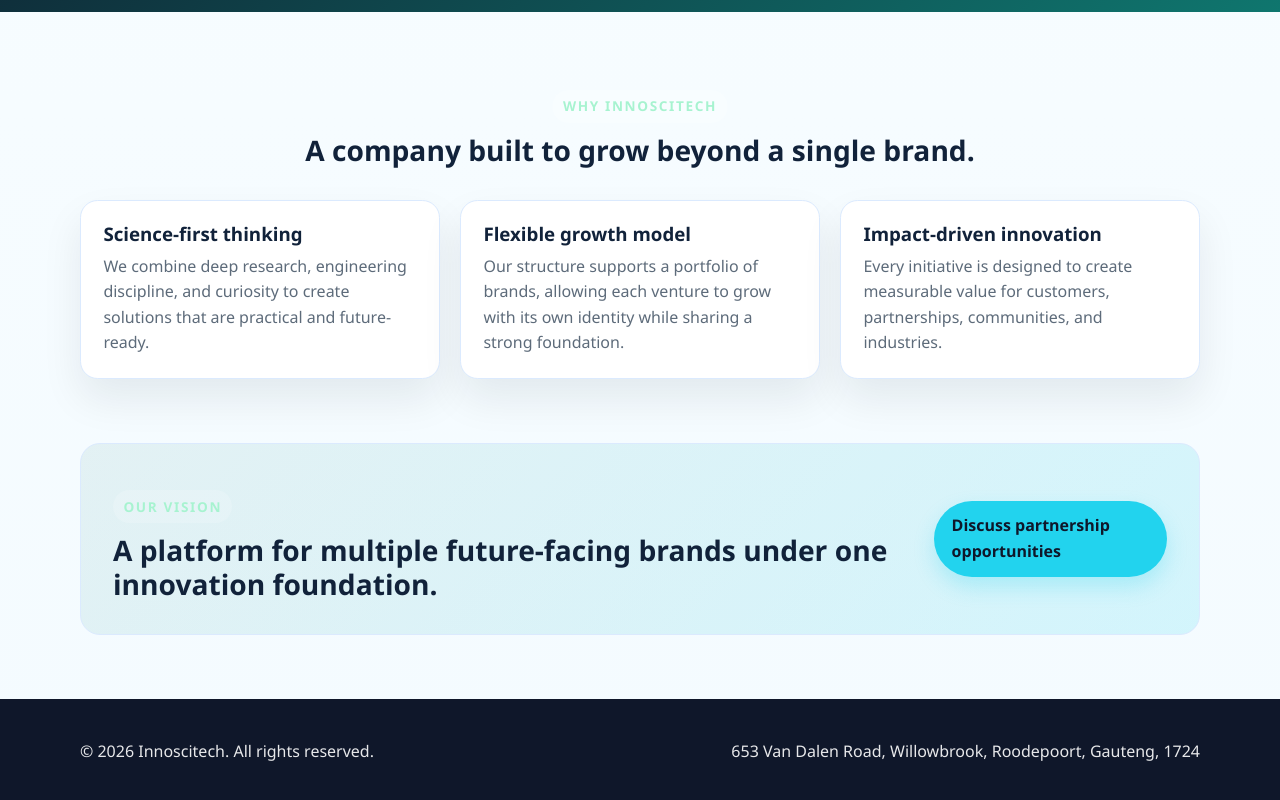
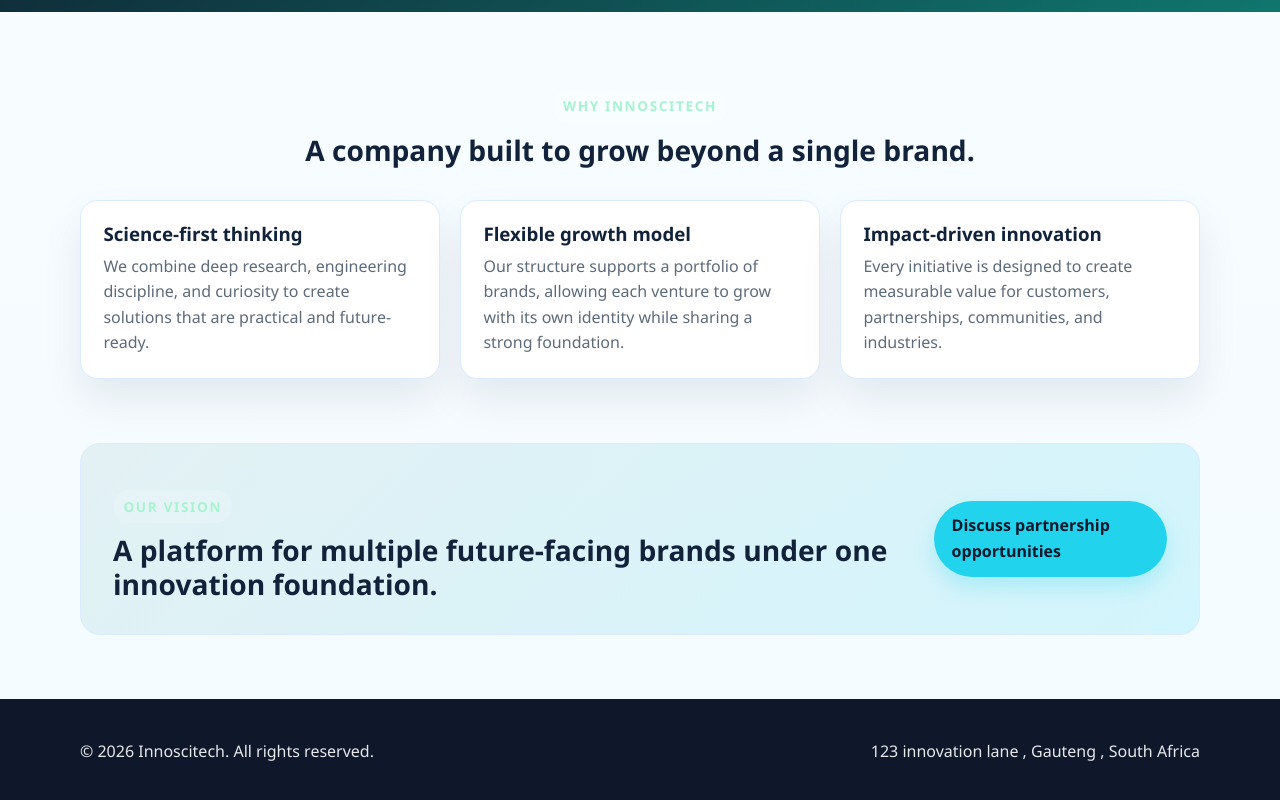
Before and after one commit to Trish-Kundai/Innoscitech, a plain HTML site: page index.html in a window 1280 px wide. Shown: the part 582-1382 px from the top of the page. Drawn offline with Linux system fonts and the light colour scheme.

Commit message:
Change footer address to new location

```diff
--- a/index.html
+++ b/index.html
@@ -91,7 +91,7 @@
   <footer class="site-footer">
     <div class="container footer-wrap">
       <p>© 2026 Innoscitech. All rights reserved.</p>
-      <p>653 Van Dalen Road, Willowbrook, Roodepoort, Gauteng, 1724</p>
+      <p>123 innovation lane , Gauteng , South Africa </p>
     </div>
   </footer>
 </body>
```
